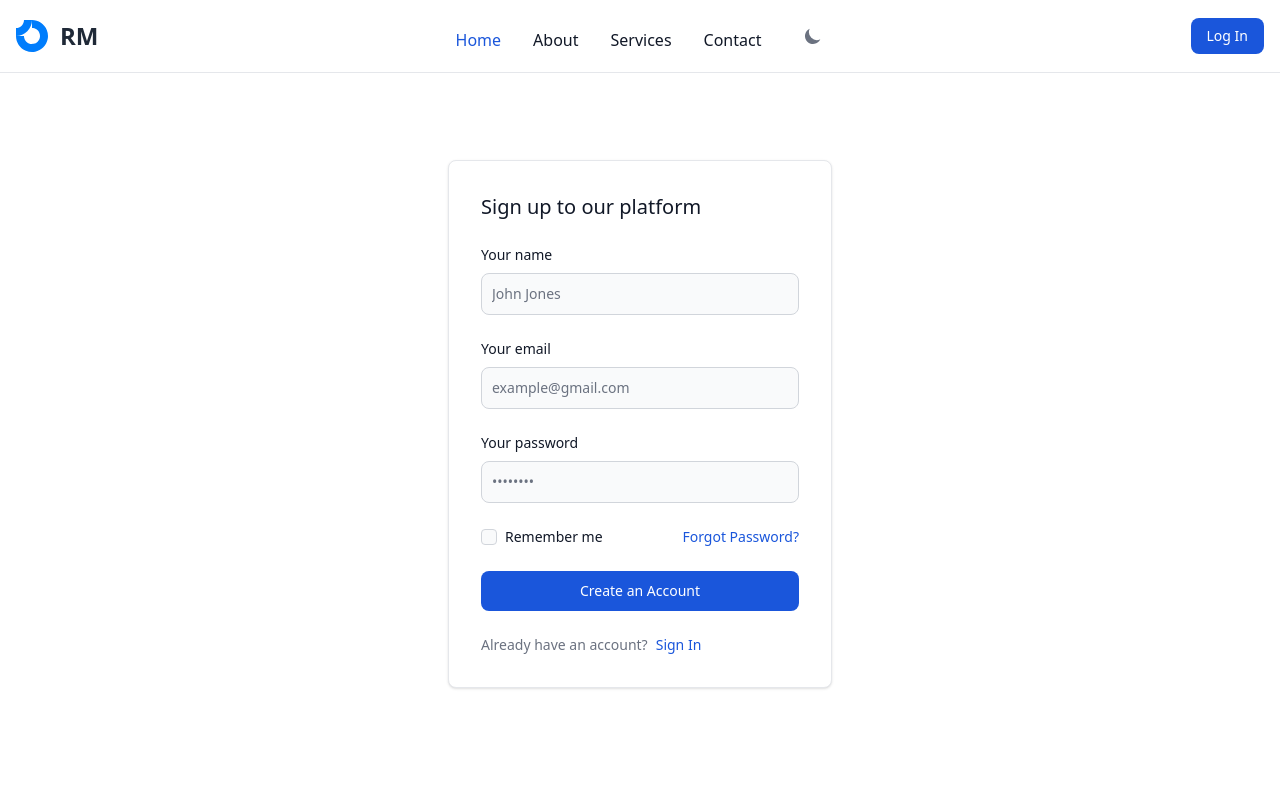
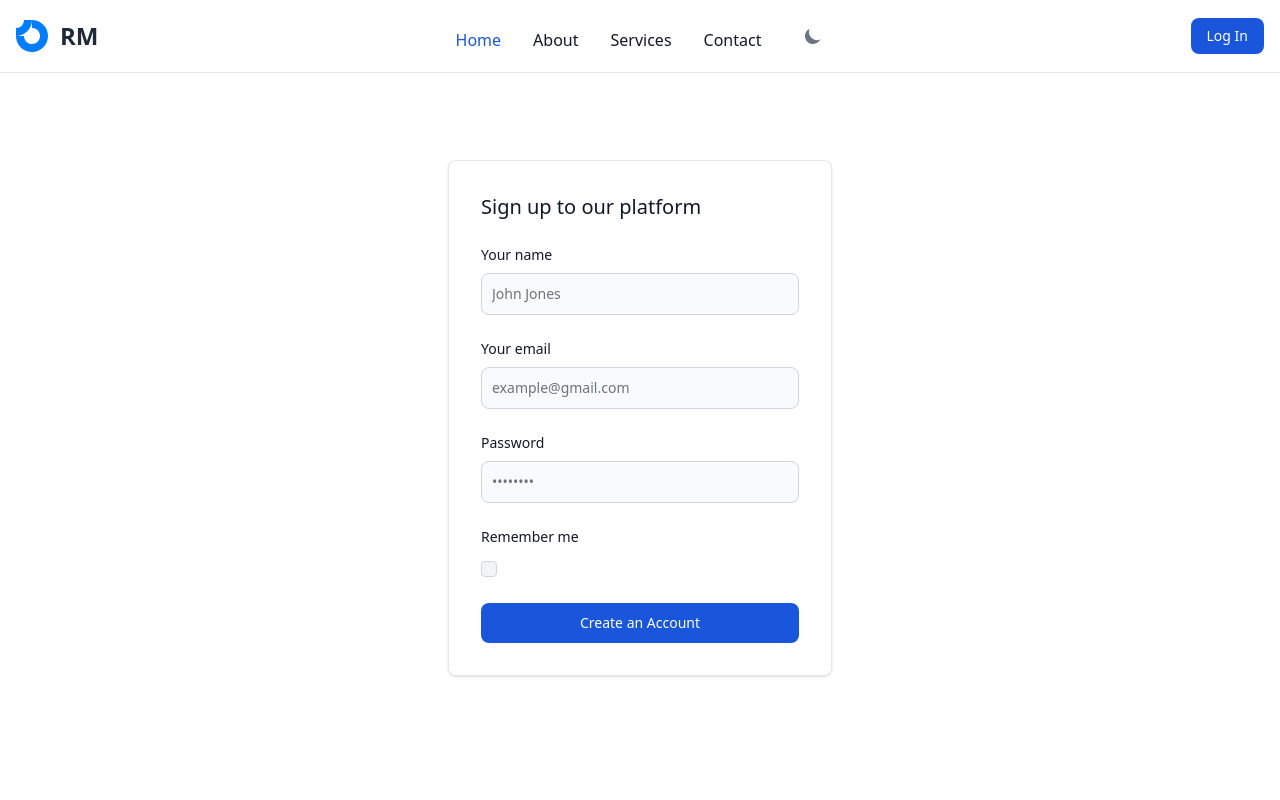
Before and after one commit to patrickiyiakimo/retro-manager, a React (Create React App) app: page /signup in a window 1280 px wide. Shown: the top 800 px of the page. Built offline with nearby package versions, Linux system fonts and the light colour scheme.

Commit message:
made some changes in my signupuser.tsx file

```diff
--- a/src/api/SignupUser.ts
+++ b/src/api/SignupUser.ts
@@ -26,7 +26,7 @@ export const signup = async (userData: UserData): Promise<any> => {
     const data = await response.json();
     return data;
   } catch (error) {
-    console.error("Error message:", error);
+    console.log("Error message:", error);
     throw error;
   }
 };
--- a/src/pages/SignUp.tsx
+++ b/src/pages/SignUp.tsx
@@ -2,6 +2,8 @@ import React, { useState } from "react";
 import { Link } from "react-router-dom";
 import { Formik, Form, Field, ErrorMessage } from "formik";
 import { validationSchema } from "../utilities/validators";
+import { signup } from "../api/SignupUser";
+
 
 interface SignUpFormValues {
   name: string;
@@ -13,13 +15,29 @@ interface SignUpFormValues {
 const SignUp: React.FC = () => {
   const [isSigningUp, setIsSigningUp] = useState(false);
 
-  const handleSignUp = (
+  const handleSignUp = async (
     values: SignUpFormValues,
     { setSubmitting }: { setSubmitting: (isSubmitting: boolean) => void },
   ) => {
-    console.log(values);
     setIsSigningUp(true);
-    setSubmitting(false);
+
+    const userData = {
+      username: values.name,
+      email: values.email,
+      password: values.password,
+    };
+
+    try {
+      const response = await signup(userData);
+      console.log("Signup successful:", response);
+      // Handle successful signup (e.g., redirect, show a success message, etc.)
+    } catch (error) {
+      console.log("Signup error:", error);
+      // Handle error (e.g., show an error message)
+    } finally {
+      setSubmitting(false);
+      setIsSigningUp(false);
+    }
   };
 
   return (
@@ -69,7 +87,7 @@ const SignUp: React.FC = () => {
               </div>
               <div>
                 <label className="mb-2 block text-sm font-medium text-gray-900 dark:text-white">
-                  Your password
+                  Password
                 </label>
                 <Field
                   type="password"
@@ -83,25 +101,20 @@ const SignUp: React.FC = () => {
                   className="text-sm text-red-500"
                 />
               </div>
-              <div className="flex items-start">
-                <div className="flex items-start">
-                  <div className="flex h-5 items-center">
-                    <Field
-                      type="checkbox"
-                      name="remember"
-                      className="focus:ring-3 h-4 w-4 rounded border border-gray-300 bg-gray-50 focus:ring-blue-300 dark:border-gray-600 dark:bg-gray-700 dark:ring-offset-gray-800 dark:focus:ring-blue-600 dark:focus:ring-offset-gray-800"
-                    />
-                  </div>
-                  <label className="ms-2 text-sm font-medium text-gray-900 dark:text-gray-300">
-                    Remember me
-                  </label>
-                </div>
-                <a
-                  href="#"
-                  className="ms-auto text-sm text-blue-700 hover:underline dark:text-blue-500"
-                >
-                  Forgot Password?
-                </a>
+              <div>
+                <label className="mb-2 block text-sm font-medium text-gray-900 dark:text-white">
+                  Remember me
+                </label>
+                <Field
+                  type="checkbox"
+                  name="remember"
+                  className="h-4 w-4 rounded border-gray-300 bg-gray-100 text-blue-600 focus:ring-2 focus:ring-blue-500 dark:border-gray-600 dark:bg-gray-700 dark:ring-offset-gray-800 dark:focus:ring-blue-600"
+                />
+                <ErrorMessage
+                  name="remember"
+                  component="div"
+                  className="text-sm text-red-500"
+                />
               </div>
               {isSubmitting && isValid ? (
                 <button
@@ -109,24 +122,7 @@ const SignUp: React.FC = () => {
                   className="w-full rounded-lg bg-blue-700 px-5 py-2.5 text-center text-sm font-medium text-white hover:bg-blue-800 focus:outline-none focus:ring-4 focus:ring-blue-300 dark:bg-blue-600 dark:hover:bg-blue-700 dark:focus:ring-blue-800"
                   disabled={isSubmitting}
                 >
-                  <div role="status">
-                    <svg
-                      aria-hidden="true"
-                      className="inline size-5 animate-spin fill-blue-600 text-gray-200 dark:text-gray-600"
-                      viewBox="0 0 100 101"
-                      fill="none"
-                      xmlns="http://www.w3.org/2000/svg"
-                    >
-                      <path
-                        d="M100 50.5908C100 78.2051 77.6142 100.591 50 100.591C22.3858 100.591 0 78.2051 0 50.5908C0 22.9766 22.3858 0.59082 50 0.59082C77.6142 0.59082 100 22.9766 100 50.5908ZM9.08144 50.5908C9.08144 73.1895 27.4013 91.5094 50 91.5094C72.5987 91.5094 90.9186 73.1895 90.9186 50.5908C90.9186 27.9921 72.5987 9.67226 50 9.67226C27.4013 9.67226 9.08144 27.9921 9.08144 50.5908Z"
-                        fill="currentColor"
-                      />
-                      <path
-                        d="M93.9676 39.0409C96.393 38.4038 97.8624 35.9116 97.0079 33.5539C95.2932 28.8227 92.871 24.3692 89.8167 20.348C85.8452 15.1192 80.8826 10.7238 75.2124 7.41289C69.5422 4.10194 63.2754 1.94025 56.7698 1.05124C51.7666 0.367541 46.6976 0.446843 41.7345 1.27873C39.2613 1.69328 37.813 4.19778 38.4501 6.62326C39.0873 9.04874 41.5694 10.4717 44.0505 10.1071C47.8511 9.54855 51.7191 9.52689 55.5402 10.0491C60.8642 10.7766 65.9928 12.5457 70.6331 15.2552C75.2735 17.9648 79.3347 21.5619 82.5849 25.841C84.9175 28.9121 86.7997 32.2913 88.1811 35.8758C89.083 38.2158 91.5421 39.6781 93.9676 39.0409Z"
-                        fill="currentFill"
-                      />
-                    </svg>
-                  </div>
+                  <div role="status">{/* Loading spinner */}</div>
                 </button>
               ) : (
                 <button
@@ -136,15 +132,6 @@ const SignUp: React.FC = () => {
                   Create an Account
                 </button>
               )}
-              <div className="text-sm font-medium text-gray-500 dark:text-gray-300">
-                Already have an account?
-                <Link
-                  to="/login"
-                  className="pl-2 text-blue-700 hover:underline dark:text-blue-500"
-                >
-                  Sign In
-                </Link>
-              </div>
             </Form>
           )}
         </Formik>
```
Lines whose indentation alone changed are shown as unchanged.
